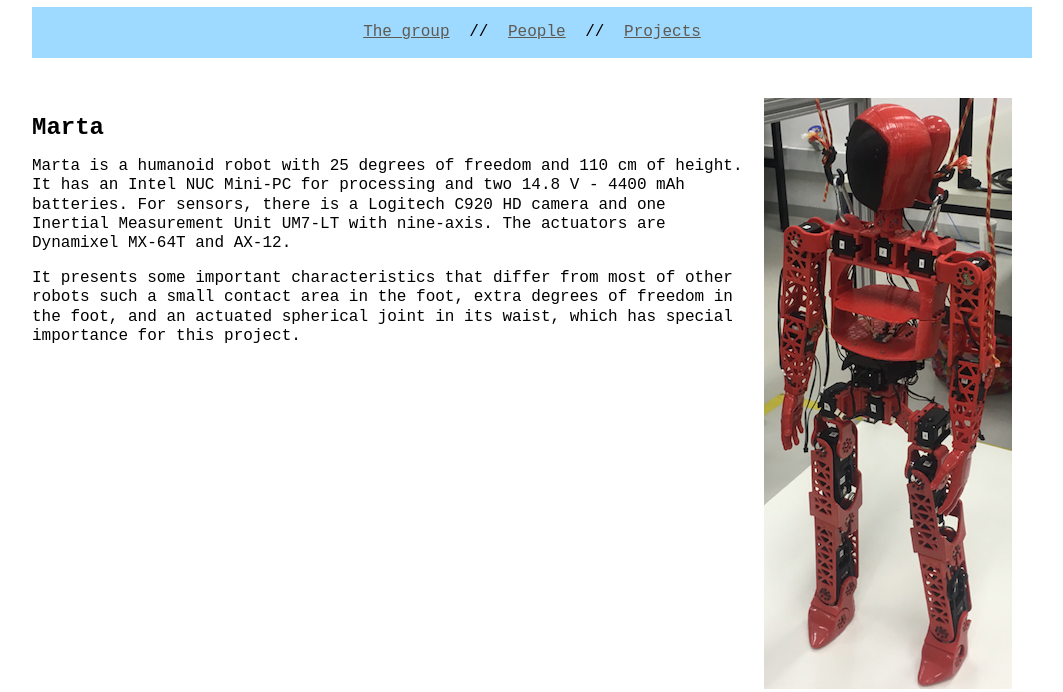
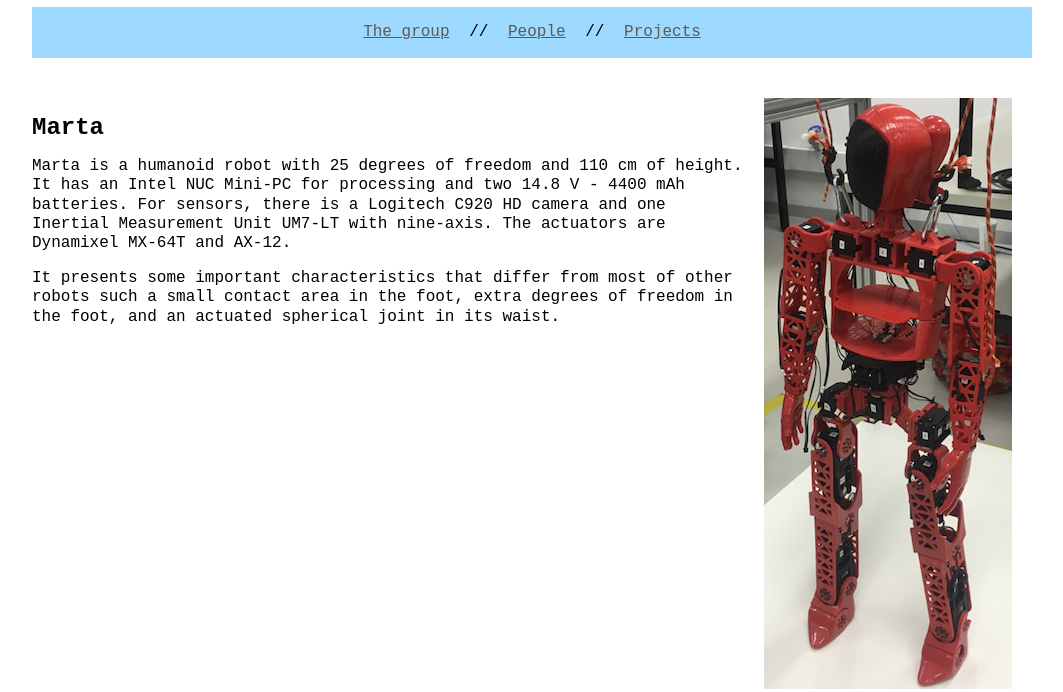
Before and after one commit to LabRoCS/labrocs.github.io, a plain HTML site: page projects.html in a window 1280 px wide. Shown: the part 83-775 px from the top of the page, without its empty margins (108-1171 px from the left). Drawn offline with Linux system fonts and the light colour scheme.

Commit message:
Fix weird phrase on marta project

```diff
--- a/projects.html
+++ b/projects.html
@@ -41,8 +41,7 @@
 
 			<p>It presents some important characteristics that differ from most of other
 				robots such a small contact area in the foot, extra degrees of freedom
-				in the foot, and an actuated spherical joint in its waist, which has special
-				importance for this project.</p>
+				in the foot, and an actuated spherical joint in its waist.</p>
 		</div>
 
 		<div id="content">
```
